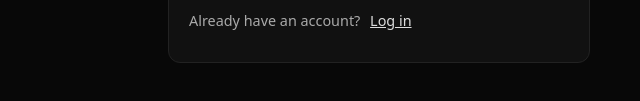
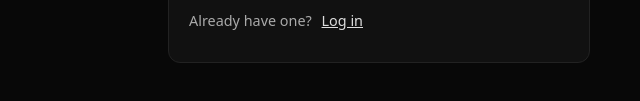
Before and after one commit to zarsboredfr/Typing-, a website: page signup.html in a window 1280 px wide. Shown: the part 643-744 px from the top of the page, 261-901 px from the left. Drawn offline with Linux system fonts and the light colour scheme.

Commit message:
Fix auth page IDs and runtime guards for login/signup

```diff
--- a/script.js
+++ b/script.js
@@ -178,11 +178,11 @@ function populateSettings(user) {
 
 function setAuthMode(mode) {
   authMode = mode;
-  authTitle.textContent = mode === 'login' ? 'Log in' : 'Sign up';
-  authSwitchText.textContent = mode === 'login' ? 'No account?' : 'Already have one?';
-  switchAuthButton.textContent = mode === 'login' ? 'Sign up' : 'Log in';
-  authError.textContent = '';
-  emailLabel.classList.toggle('hidden', mode === 'login');
+  if (authTitle) authTitle.textContent = mode === 'login' ? 'Log in' : 'Sign up';
+  if (authSwitchText) authSwitchText.textContent = mode === 'login' ? 'No account?' : 'Already have one?';
+  if (switchAuthButton) switchAuthButton.textContent = mode === 'login' ? 'Sign up' : 'Log in';
+  if (authError) authError.textContent = '';
+  if (emailLabel) emailLabel.classList.toggle('hidden', mode === 'login');
 }
 
 function renderMessages(messages = [], currentUserId = null) {
--- a/signup.html
+++ b/signup.html
@@ -15,9 +15,9 @@
       </div>
     </header>
 
-    <main class="auth-panel">
+    <main id="authSection" class="auth-panel">
       <div class="auth-card">
-        <h2>Sign up</h2>
+        <h2 id="authTitle">Sign up</h2>
         <form id="authForm">
           <label>
             Username
@@ -27,7 +27,7 @@
             Display name
             <input id="displayNameInput" type="text" autocomplete="name" />
           </label>
-          <label>
+          <label id="emailLabel">
             Email
             <input id="emailInput" type="email" autocomplete="email" />
           </label>
@@ -38,8 +38,8 @@
           <button type="submit">Create account</button>
         </form>
         <p class="auth-switch">
-          Already have an account?
-          <a href="index.html" class="link-button">Log in</a>
+          <span id="authSwitchText">Already have an account?</span>
+          <button id="switchAuthButton" type="button" class="link-button">Log in</button>
         </p>
         <div id="authError" class="auth-error"></div>
       </div>
```
Also changed, not shown: index.html (+4 -4 lines).
